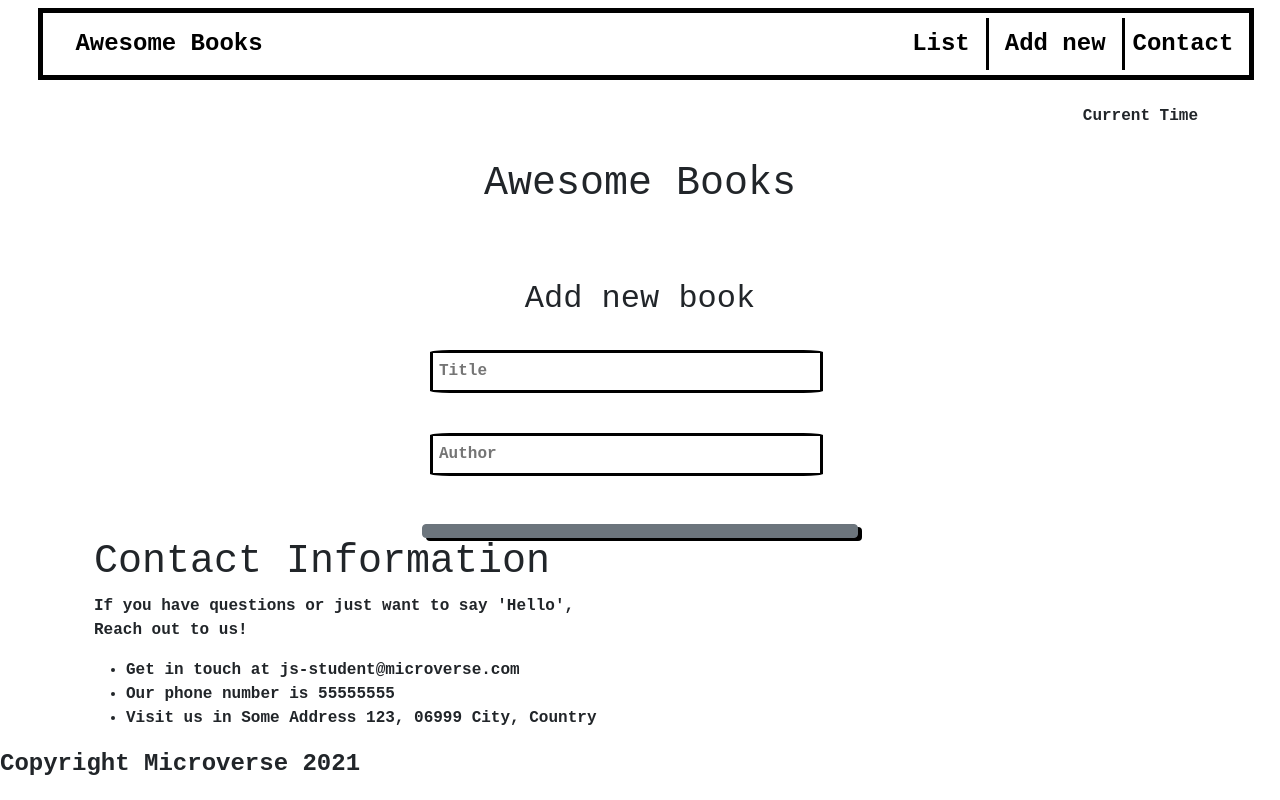
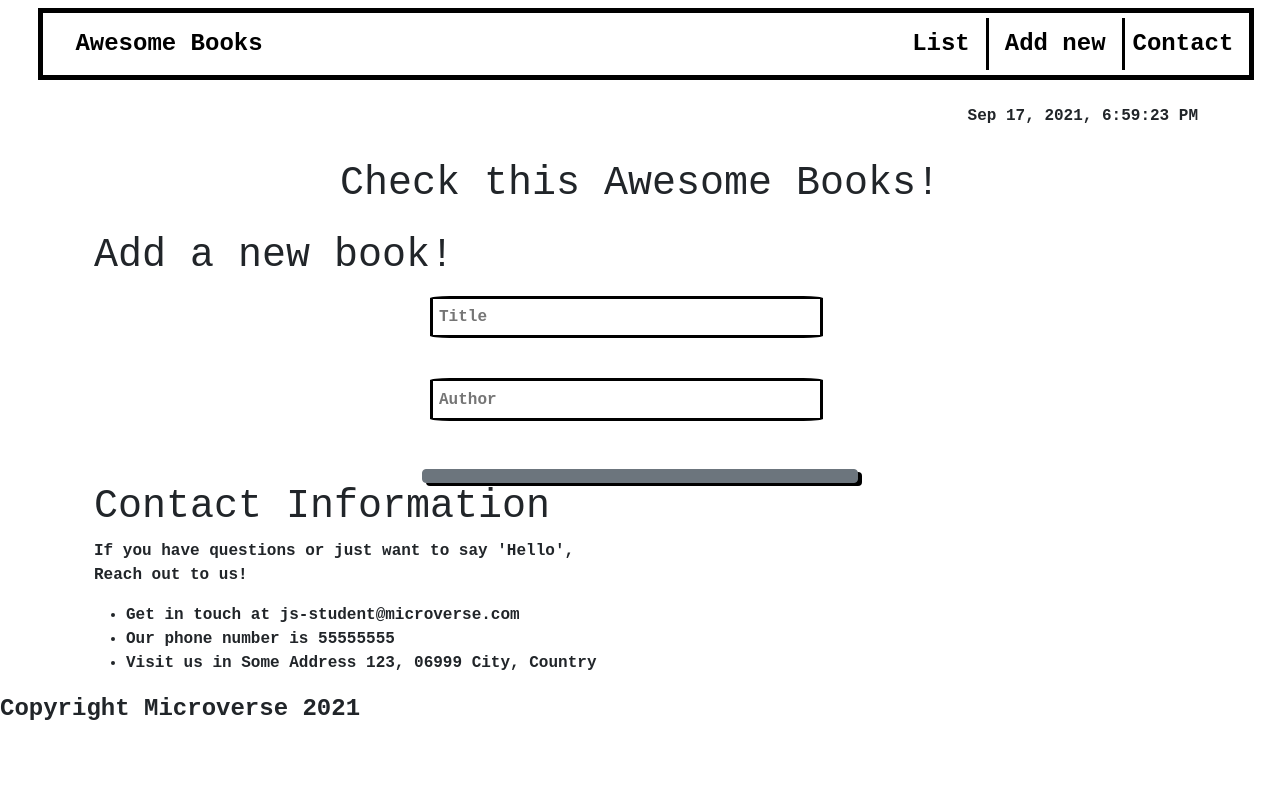
Before and after one commit to vicmaburrito/Awesome_Books, a website: page index.html in a window 1280 px wide. Drawn offline with nearby package versions, Linux system fonts and the light colour scheme.

Commit message:
refactoring html

```diff
--- a/index.html
+++ b/index.html
@@ -46,20 +46,16 @@
 
     <div class="container">
       <main class="container-fluid">
-        <section class="mt-3">
-          <h1 class="text-center">Awesome Books</h1>
-          <table
-            id="basic-table"
-            class="book-table m-auto rounded-1 shadow ps-0 my-4"
-          ></table>
+        <section class="mt-3" id="books">
+          <h1 class="text-center">Check this Awesome Books!</h1>
+          <ul id="booksList" class="flexRow"></ul>
         </section>
-        <section>
-          <form action="submit" id="basic-form" class="m-auto add-form">
-            <h2 class="text-center my-4">Add new book</h2>
-            <label></label>
-            <input type="text" name="title" placeholder="Title" id="title" />
+        <section id="add">
+          <h1>Add a new book!</h1>
+          <div id="error"></div>
+          <form action="#" id="addBook" class="m-auto add-form">
+            <input type="text" name="title" placeholder="Title" id="addTitle" />
             <br />
-            <label></label>
             <input
               type="text"
               name="author"
```
